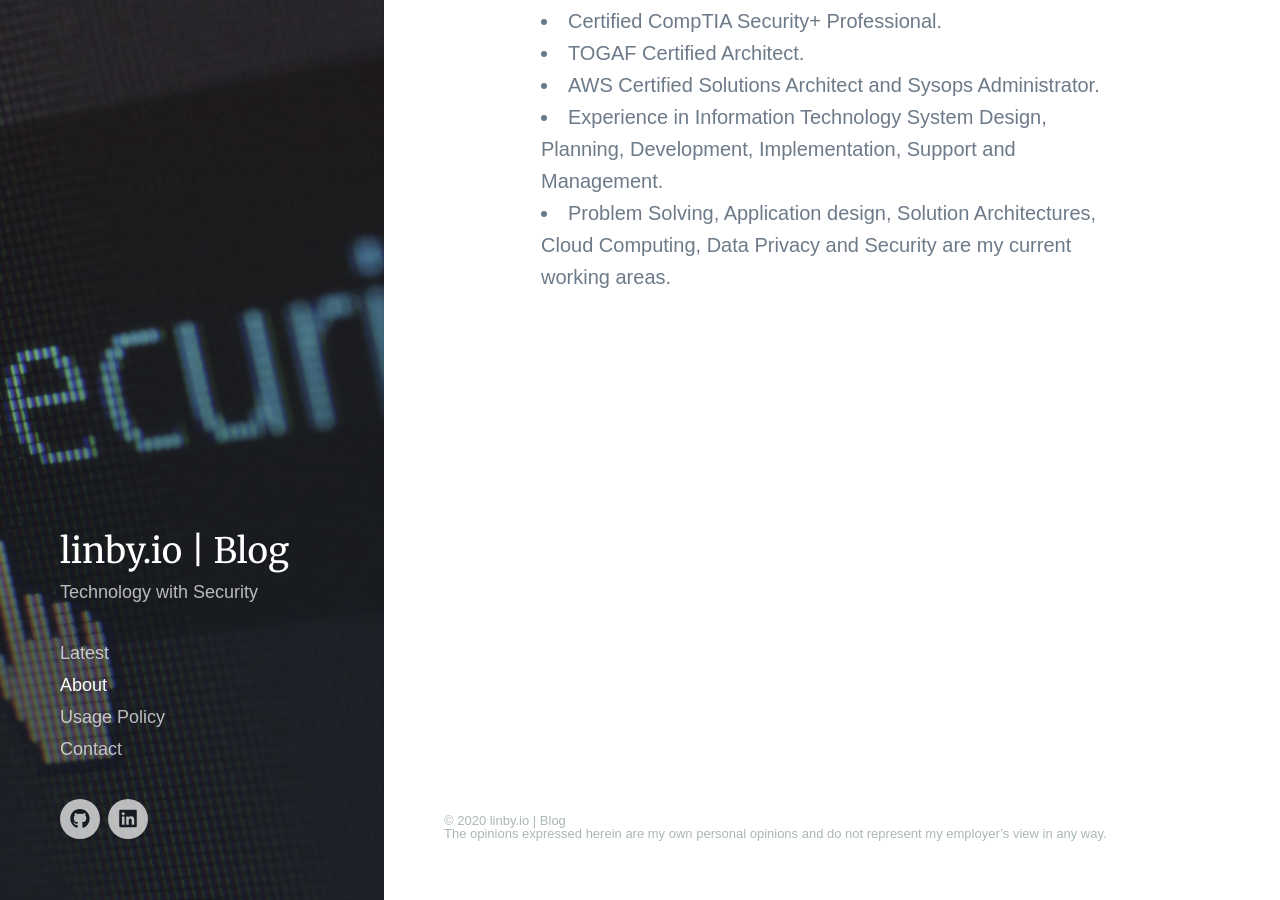
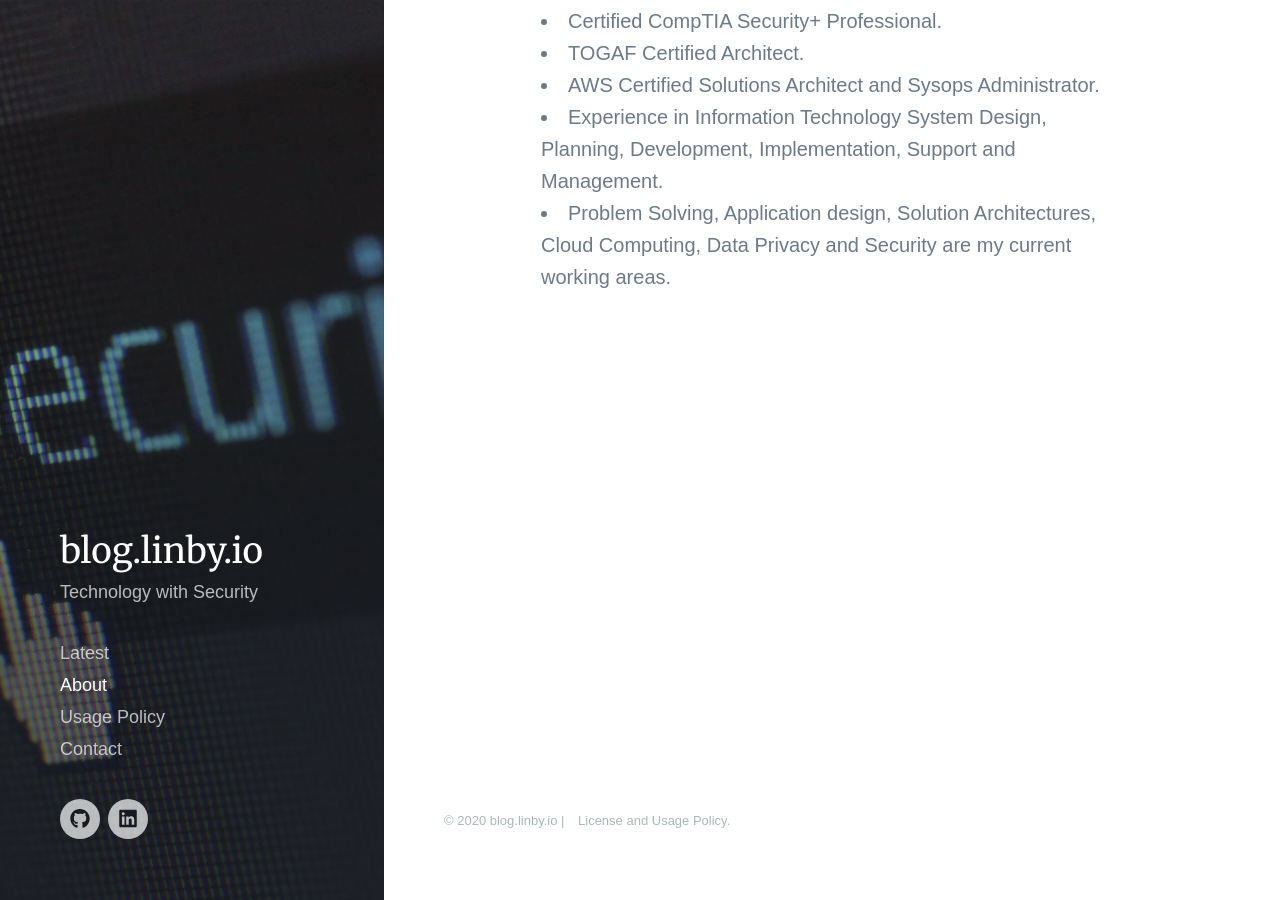
Before and after one commit to bharathkarumudi/bharathkarumudi.github.io, a Jekyll site: the page built from _pages/about.md, in a window 1280 px wide and 900 px high, scrolled down 258 px. Built offline with Jekyll 4.4.1, drawn with Linux system fonts in a browser that asks for light colours; nearby versions of some CDN libraries; some web fonts are replaced.

Commit message:
Footer update

```diff
--- a/_data/settings.yml
+++ b/_data/settings.yml
@@ -1,5 +1,5 @@
 basic_settings:
-  site_title: linby.io | Blog
+  site_title: blog.linby.io
   site_tagline: Technology with Security
   favicon_image: /images/favicon.png
 
--- a/_includes/footer.html
+++ b/_includes/footer.html
@@ -1,8 +1,7 @@
 <footer class="footer">
 
 	<div class="footer__copyright">
-		<span>© {{ 'now' | date: "%Y" }} {{ site.data.settings.basic_settings.site_title }} <br />
-		The opinions expressed herein are my own personal opinions and do not represent my employer’s view in any way.</span>
+		<span>© {{ 'now' | date: "%Y" }} {{ site.data.settings.basic_settings.site_title }} | <a href="/policy">License and Usage Policy</a>.</span>
 	</div>
 
 </footer>
```
